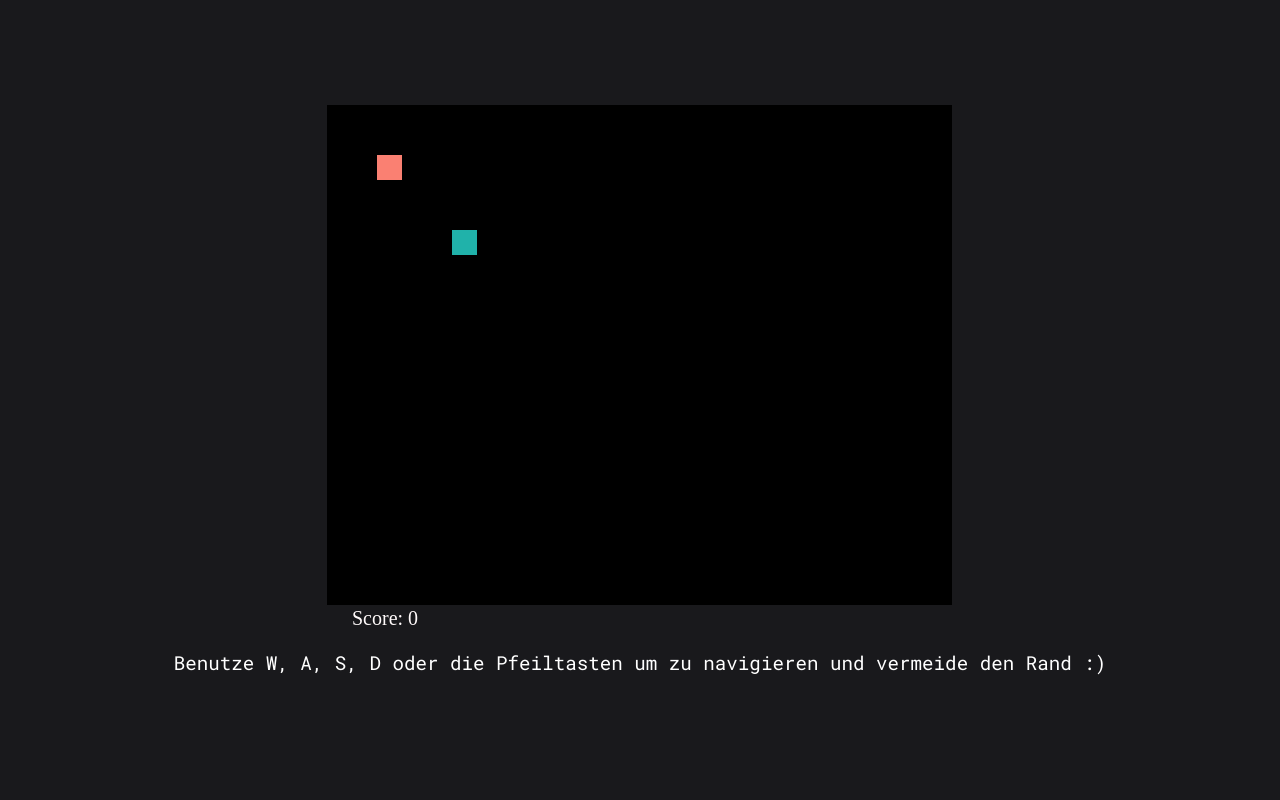
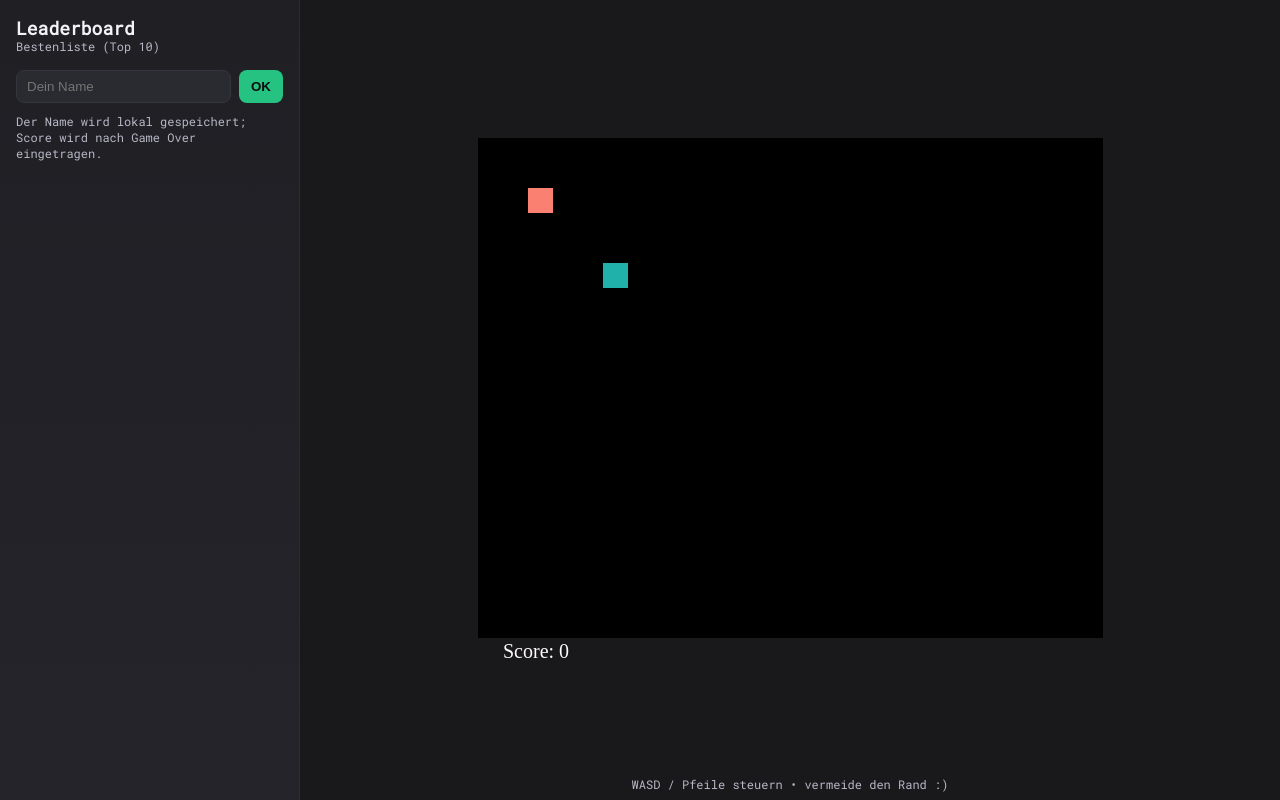
Before and after one commit to HenrikPaetzold/HenrikPaetzold.github.io, a plain HTML site: page snake/snake.html in a window 1280 px wide. Drawn offline with Linux system fonts and the light colour scheme; no server answers.

Commit message:
add snake leaderboard

```diff
--- /dev/null
+++ b/snake/leaderboard.js
@@ -0,0 +1,135 @@
+// Lightweight leaderboard with localStorage fallback and optional REST backend.
+// Exposes window.leaderboard.report(score) to be called on game over.
+
+(function () {
+  const STORAGE_KEY = "snake_leaderboard_v1";
+  const NAME_KEY = "snake_player_name";
+  const MAX_ROWS = 10;
+
+  // If you deploy a backend, set: window.SCORE_API_URL = "https://your-endpoint.example/scores";
+  const API_URL = (typeof window.SCORE_API_URL === "string" && window.SCORE_API_URL) || null;
+
+  const els = {
+    nameInput: document.getElementById("playerName"),
+    saveNameBtn: document.getElementById("saveNameBtn"),
+    list: document.getElementById("scoreList"),
+  };
+
+  // --- Utilities ---
+  function readLocal() {
+    try {
+      const raw = localStorage.getItem(STORAGE_KEY);
+      return Array.isArray(JSON.parse(raw)) ? JSON.parse(raw) : [];
+    } catch { return []; }
+  }
+  function writeLocal(arr) {
+    try { localStorage.setItem(STORAGE_KEY, JSON.stringify(arr)); } catch {}
+  }
+  function getName() {
+    return (localStorage.getItem(NAME_KEY) || "").trim();
+  }
+  function setName(n) {
+    localStorage.setItem(NAME_KEY, n.trim());
+  }
+  function sanitizeName(n) {
+    return (n || "").toString().replace(/[\n\r\t]/g, " ").trim().slice(0, 24);
+  }
+
+  function mergeAndSort(entries) {
+    // Keep highest score per name
+    const map = new Map();
+    for (const e of entries) {
+      if (!e || typeof e.name !== "string" || typeof e.score !== "number") continue;
+      const name = sanitizeName(e.name);
+      if (!name) continue;
+      const cur = map.get(name);
+      if (!cur || e.score > cur.score) map.set(name, { name, score: Math.floor(e.score) });
+    }
+    return Array.from(map.values()).sort((a,b) => b.score - a.score).slice(0, MAX_ROWS);
+  }
+
+  function render(list) {
+    els.list.innerHTML = "";
+    for (const row of list) {
+      const li = document.createElement("li");
+      const name = document.createElement("div");
+      name.className = "name";
+      name.textContent = row.name;
+      const score = document.createElement("div");
+      score.className = "score";
+      score.textContent = row.score;
+      li.appendChild(name);
+      li.appendChild(score);
+      els.list.appendChild(li);
+    }
+  }
+
+  async function fetchServerList() {
+    if (!API_URL) return null;
+    try {
+      const res = await fetch(API_URL, { headers: { "Accept": "application/json" }, cache: "no-store" });
+      if (!res.ok) throw new Error(String(res.status));
+      const json = await res.json();
+      if (!Array.isArray(json)) return null;
+      return mergeAndSort(json);
+    } catch { return null; }
+  }
+
+  async function pushServerScore(entry) {
+    if (!API_URL) return;
+    try {
+      await fetch(API_URL, {
+        method: "POST",
+        headers: { "Content-Type": "application/json" },
+        body: JSON.stringify(entry),
+      });
+    } catch {}
+  }
+
+  async function refresh() {
+    const local = readLocal();
+    const server = await fetchServerList();
+    const merged = mergeAndSort([...(server || []), ...local]);
+    render(merged);
+  }
+
+  // --- Name handling UI ---
+  function initName() {
+    const n = getName();
+    if (n && els.nameInput) els.nameInput.value = n;
+    els.saveNameBtn?.addEventListener("click", () => {
+      const v = sanitizeName(els.nameInput.value);
+      if (!v) return;
+      setName(v);
+      refresh();
+    });
+    els.nameInput?.addEventListener("keydown", (e) => {
+      if (e.key === "Enter") els.saveNameBtn.click();
+    });
+  }
+
+  // --- Public API to report a score ---
+  async function report(score) {
+    const name = sanitizeName(getName() || els.nameInput?.value || "");
+    if (!name) return; // No name set -> do nothing
+
+    const entry = { name, score: Math.floor(score), ts: Date.now() };
+
+    // local write (merge max-by-name)
+    const cur = readLocal();
+    const merged = mergeAndSort([...cur, entry]);
+    writeLocal(merged);
+
+    // optional server push
+    pushServerScore(entry);
+
+    // update UI
+    refresh();
+  }
+
+  // Boot
+  initName();
+  refresh();
+
+  window.leaderboard = { report };
+})();
--- a/snake/snake.html
+++ b/snake/snake.html
@@ -1,43 +1,146 @@
 <!DOCTYPE html>
-<html lang="en">
+<html lang="de">
 <head>
-    <meta charset="UTF-8">
-    <meta name="viewport" content="width=device-width, initial-scale=1.0">
-    <link rel="stylesheet" href="https://fonts.googleapis.com/css?family=Roboto+Mono">
-    <title>Snake</title>
+  <meta charset="UTF-8" />
+  <meta name="viewport" content="width=device-width, initial-scale=1.0" />
+  <link rel="stylesheet" href="https://fonts.googleapis.com/css?family=Roboto+Mono" />
+  <title>Snake + Leaderboard</title>
   <style>
-        /* Full-screen black background */
-        body, html {
-            margin: 0;
-            padding: 0;
-            height: 100%;
-            background-color: #19191c;
+    :root {
+      --bg: #19191c;
+      --panel: #1f1f24;
+      --panel-2: #24242a;
+      --text: #f2f2f7;
+      --muted: #b8b8c7;
+      --accent: #26c281;
+    }
+    * { box-sizing: border-box; }
+    html, body {
+      margin: 0; padding: 0; height: 100%;
+      background: var(--bg);
+      color: var(--text);
+      font-family: 'Roboto Mono','Menlo',monospace;
       overflow: hidden;
+    }
+    .app {
+      height: 100%; width: 100%;
+      display: grid;
+      grid-template-columns: 300px 1fr;
+    }
+    aside {
+      background: linear-gradient(180deg, var(--panel) 0%, var(--panel-2) 100%);
+      border-right: 1px solid #2c2c33;
+      padding: 16px;
       display: flex;
       flex-direction: column;
+      gap: 16px;
+    }
+    aside h1 {
+      font-size: 18px;
+      margin: 0 0 4px 0;
+    }
+    .sub {
+      color: var(--muted);
+      font-size: 12px;
+      margin-top: -6px;
+    }
+    .row { display: flex; gap: 8px; }
+    input[type="text"] {
+      flex: 1;
+      background: #2a2a31;
+      border: 1px solid #35353d;
+      color: var(--text);
+      padding: 8px 10px;
+      border-radius: 8px;
+      outline: none;
+    }
+    button {
+      background: var(--accent);
+      color: #0d0d0f;
+      border: none;
+      padding: 8px 12px;
+      border-radius: 8px;
+      font-weight: 700;
+      cursor: pointer;
+    }
+    button:disabled {
+      opacity: .6;
+      cursor: not-allowed;
+    }
+    ol {
+      list-style: none;
+      padding: 0; margin: 0;
+      display: flex; flex-direction: column; gap: 8px;
+      counter-reset: rank;
+      overflow: auto;
+    }
+    li {
+      counter-increment: rank;
+      display: grid;
+      grid-template-columns: 1fr auto;
+      align-items: center;
+      gap: 8px;
+      background: #24242a;
+      border: 1px solid #2f2f36;
+      border-radius: 10px;
+      padding: 8px 10px;
+    }
+    li .name::before {
+      content: counter(rank) ".";
+      color: var(--muted);
+      margin-right: 6px;
+    }
+    li .score { font-weight: 800; }
+    main {
+      position: relative;
+      display: flex;
+      align-items: center;
       justify-content: center;
-            align-items: center;
-            font-family:        'Roboto Mono',
-                        'Menlo',
-                        monospace;
+      padding: 10px;
     }
-
-        canvas {
-            display: block;
-        }
-
-        /* Style for the instruction paragraph */
-        p {
-            color: white;
+    #board { display:block; }
+    .help {
+      position: absolute;
+      left: 50%; transform: translateX(-50%);
+      bottom: 8px; color: var(--muted);
+      font-size: 12px;
+      pointer-events: none;
+      user-select: none;
       text-align: center;
-            margin-top: 20px;
-            font-size: 1.2rem;
+      width: 100%;
     }
   </style>
 </head>
 <body>
+  <div class="app">
+    <aside>
+      <div>
+        <h1>Leaderboard</h1>
+        <div class="sub">Bestenliste (Top 10)</div>
+      </div>
+
+      <div class="row">
+        <input id="playerName" type="text" placeholder="Dein Name" maxlength="24" />
+        <button id="saveNameBtn">OK</button>
+      </div>
+      <div class="sub">Der Name wird lokal gespeichert; Score wird nach Game Over eingetragen.</div>
+
+      <ol id="scoreList" aria-live="polite"></ol>
+    </aside>
+    <main>
       <canvas id="board"></canvas>
-    <p>Benutze W, A, S, D oder die Pfeiltasten um zu navigieren und vermeide den Rand :)</p>
+      <div class="help">WASD / Pfeile steuern • vermeide den Rand :)</div>
+    </main>
+  </div>
+
+
   <script src="snake.js"></script>
+  <script>
+  // Deine Cloudflare-URL hier eintragen:
+  window.SCORE_API_URL = "https://icy-paper-7367.dd57kqh6gk.workers.dev/";
+  </script>
+  <script defer src="./leaderboard.js"></script>
+
+  <script src="leaderboard.js"></script>
 </body>
 </html>
--- a/snake/snake.js
+++ b/snake/snake.js
@@ -54,6 +54,14 @@ window.onload = function () {
 function update () {
     //game-over update stop
     if (gameOver) {
+        // score ist deine aktuelle Punktzahl (Zahl)
+        if (window.leaderboard && typeof window.leaderboard.report === "function") {
+            // Schutz, damit nicht mehrfach gemeldet wird:
+            if (!window._reportedToLb) {
+            window.leaderboard.report(score);
+            window._reportedToLb = true;
+            }
+        }
         blinkingHead += 1;
         if (blinkingHead > 2) {
             context.fillStyle = "tomato";
```
Also changed, not shown: 1 other file. Lines whose indentation alone changed are shown as unchanged.
